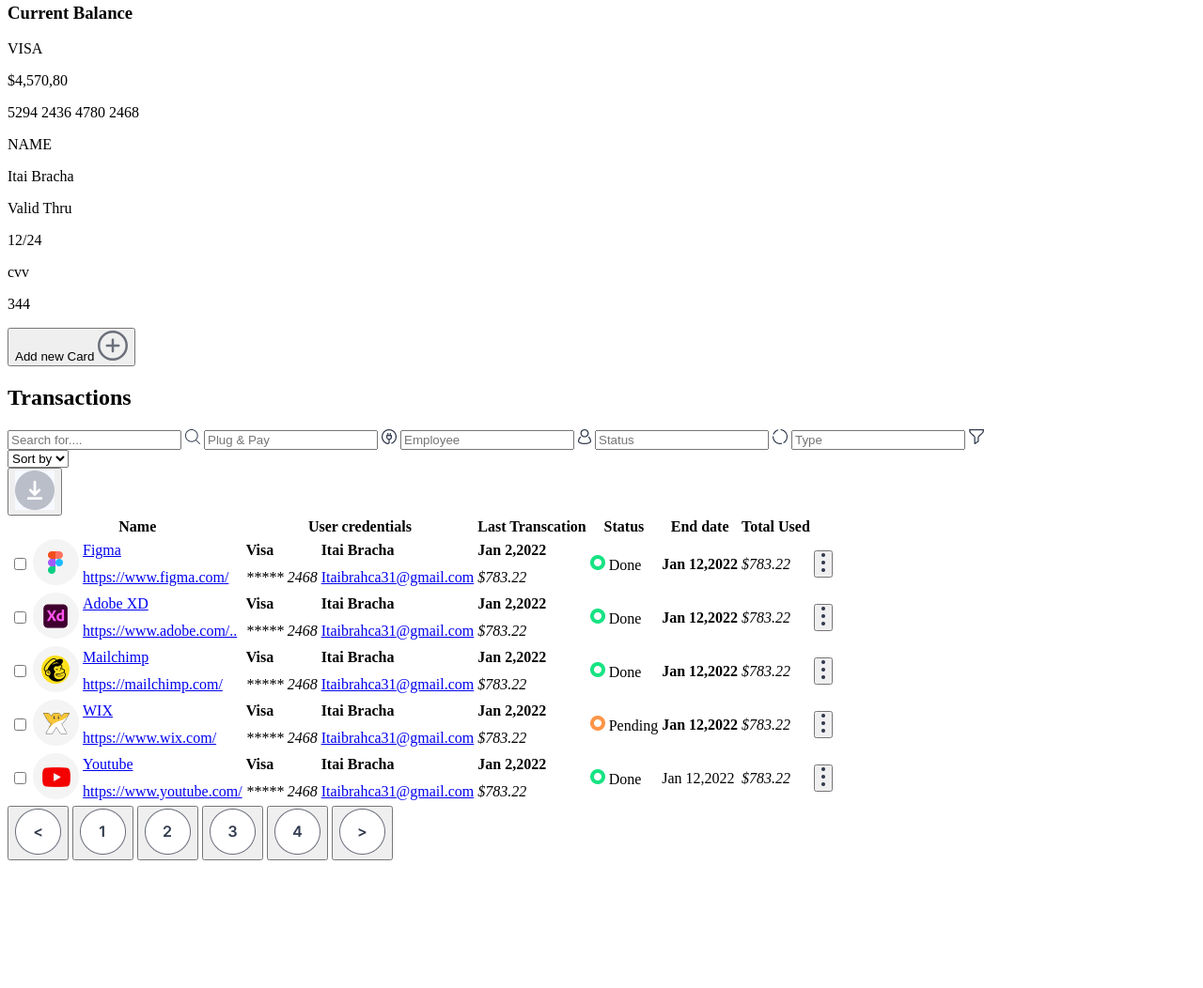
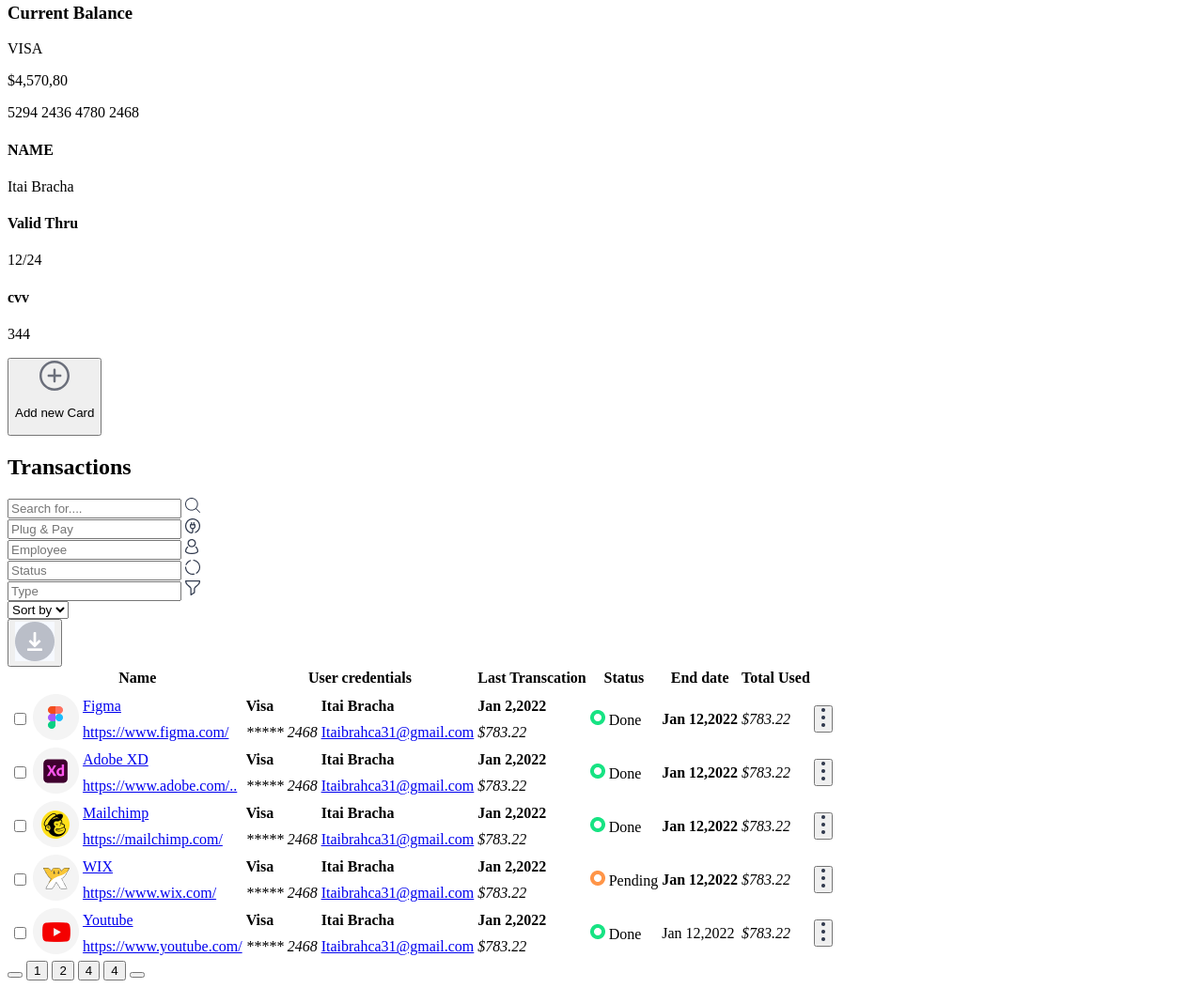
Before and after one commit to mkachanava/table-task, a plain HTML site: page index.html in a window 1280 px wide. Shown: the part 351-1403 px from the top of the page at 94% size. Before the commit the page ends 1275 px from the top, so only its background shows below. Drawn offline with Linux system fonts and the light colour scheme.

Commit message:
Add files via upload

```diff
--- a/index.html
+++ b/index.html
@@ -31,7 +31,7 @@
             </ul>
         </nav>
         <div>
-            <img src="img/profile_logo.png" alt="">
+            <img src="img/profile_logo.png" alt="Logo">
             <div>
                 <span>Itai Bracha</span>
                 <a href="mailto:Itaibrahca31@gmail.com">Itaibrahca31@gmail.com</a>
@@ -51,96 +51,86 @@
 
         <section>
             <h2>Cards</h2>
-        <section>
-            <div>
             <div>
                 <div>
                     <h3>Current Balance</h3>
+                    <p>VISA</p>
+                </div>
+                <p>$4,570,80</p>
+                <p>5294 2436 4780 2468</p>
+                <div>
+                    <div>
+                        <h4>NAME</h4>
+                        <p>Itai Bracha</p>
                     </div>
                     <div>
-                        <p>VISA</p>
-                    </div>
+                        <h4>Valid Thru</h4>
+                        <p>12/24</p>
                     </div>
                     <div>
-                    <p>$4,570,80</p>
-                </div>
-                <div>
-                    <p>5294 2436 4780 2468</p>
-                </div>
-                <div>
-                    <div>
-                        <div>
-                            <p>NAME</p>
-                        </div>
-                        <div>
-                            <p>Itai Bracha</p>
-                        </div>
-                    </div>
-                    <div>
-                        <div>
-                            <p>Valid Thru</p>
-                        </div>
-                        <div>
-                            <p>12/24</p>
-                        </div>
-                    </div>
-                    <div>
-                        <div>
-                            <p>cvv</p>
-                        </div>
-                        <div>
+                        <h4>cvv</h4>
                         <p>344</p>
                     </div>
                 </div>
             </div>
-                </div>
-            </div>
             <div>
-                <button>Add new Card
+                <button>
                     <svg width="32" height="32" viewBox="0 0 32 32" fill="none" xmlns="http://www.w3.org/2000/svg">
                         <path d="M16 0C7.17706 0 0 7.17706 0 16C0 24.8229 7.17706 32 16 32C24.8229 32 32 24.8217 32 16C32 7.17831 24.8229 0 16 0ZM16 29.5213C8.54531 29.5213 2.47869 23.4559 2.47869 16C2.47869 8.54406 8.54531 2.47869 16 2.47869C23.4547 2.47869 29.5213 8.54406 29.5213 16C29.5213 23.4559 23.4559 29.5213 16 29.5213Z" fill="#6B6F7B"/>
                         <path d="M22.1967 14.6491H17.2394V9.69174C17.2394 9.00761 16.6854 8.45236 16 8.45236C15.3146 8.45236 14.7606 9.00761 14.7606 9.69174V14.6491H9.80325C9.11787 14.6491 8.56387 15.2044 8.56387 15.8885C8.56387 16.5726 9.11787 17.1279 9.80325 17.1279H14.7606V22.0852C14.7606 22.7694 15.3146 23.3246 16 23.3246C16.6854 23.3246 17.2394 22.7694 17.2394 22.0852V17.1279H22.1967C22.8821 17.1279 23.4361 16.5726 23.4361 15.8885C23.4361 15.2044 22.8821 14.6491 22.1967 14.6491Z" fill="#6B6F7B"/>
                     </svg>
+                    <p>
+                        Add new Card
+                    </p>
                 </button>
             </div>
         </section>
+
+        <form>
+            <h2>Transactions</h2>
             <div>
-            <h2>Transactions</h2>
-        </div>
-        <form>
                 <div>
                     <input type="text" placeholder="Search for....">
                     <img src="img/search.png" alt="search">
+                </div>
+                <div></div>
                     <input type="text" placeholder="Plug & Pay">
                     <img src="img/Plug & Pay.png" alt="Plug & Pay">
+                </div>
+                <div>
                     <input type="text" placeholder="Employee">
                     <img src="img/user.png" alt="user">
+                </div>
+                <div>
                     <input type="text" placeholder="Status">
                     <img src="img/Status.png" alt="Status">
+                </div>
+                <div>
                     <input type="text" placeholder="Type">
                     <img src="img/type.png" alt="type">
                 </div>
+            </div>
             <div>
-                <select name="" id="">
-                    <option value="">Sort by</option>
+                <select name="sort">
+                    <option value="1">Sort by</option>
                 </select>
             </div>
-        </form>
             <button>
                 <img src="img/download.png" alt="download">
             </button>
-
+        </form>
+        <div>
             <table>
                 <tbody>
                     <tr>
-                    <th rowspan="2"></th>
-                    <th colspan="2" rowspan="2">Name</th>
-                    <th colspan="2" rowspan="2">User credentials</th>
-                    <th rowspan="2">Last Transcation</th>
-                    <th rowspan="2">Status</th>
-                    <th rowspan="2">End date </th>
-                    <th rowspan="2">Total Used</th>
-                    <th rowspan="2"></th>
+                        <th></th>
+                        <th colspan="2">Name</th>
+                        <th colspan="2">User credentials</th>
+                        <th>Last Transcation</th>
+                        <th>Status</th>
+                        <th>End date </th>
+                        <th>Total Used</th>
+                        <th></th>
                     </tr>
                     <tr>
                         <th></th>
@@ -176,7 +166,7 @@
                         </td>
                         <td rowspan="2">
                             <button>
-                            <img src="img/points.png" alt="button_points">
+                                <img src="img/points.png" alt="points">
                             </button>
                         </td>
                     </tr>
@@ -396,29 +386,18 @@
                     </tr>
                 </tbody>
             </table>
+
             <div>
                 <div>
-                <button>
-                    <img src="img/btn_previous.png" alt="button">
-                </button>
-                <button>
-                    <img src="img/btn_1.png" alt="button">
-                </button>
-                <button>
-                    <img src="img/btn_2.png" alt="button">
-                </button>
-                <button>
-                    <img src="img/btn_3.png" alt="button">
-                </button>
-                <button>
-                    <img src="img/btn_4.png" alt="button">
-                </button>
-                <button>
-                    <img src="img/btn_next.png" alt="button_next">
-                </button>
+                    <button></button>
+                    <button>1</button>
+                    <button>2</button>
+                    <button>4</button>
+                    <button>4</button>
+                    <button></button>
+                </div>
             </div>
         </div>
 
-    </section>
 </body>
 </html>
```
Lines whose indentation alone changed are shown as unchanged.
